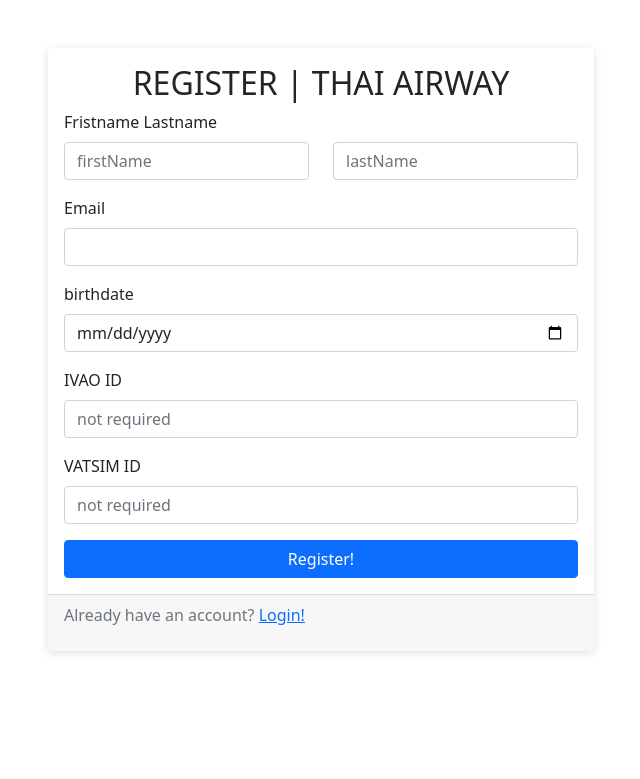
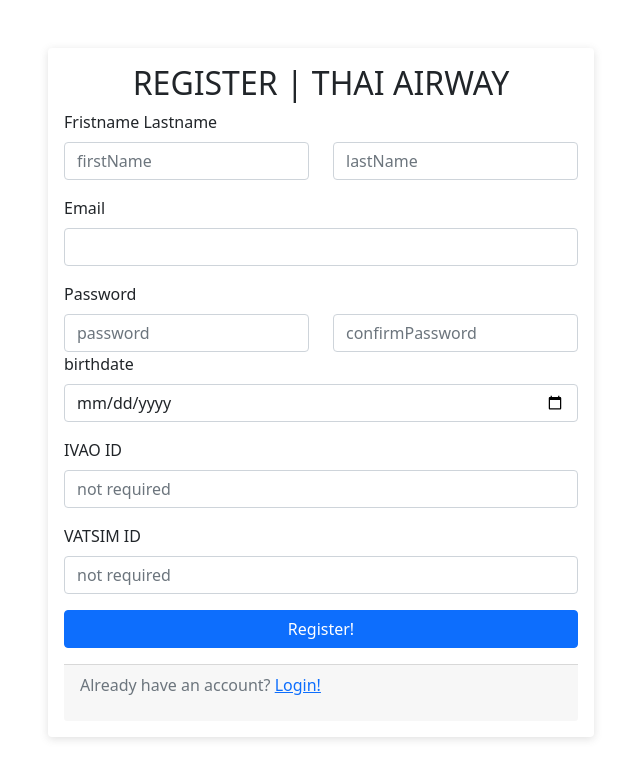
Before and after one commit to Itzallpa/avaition, a PHP site: page /page/auth/registration in a window 1280 px wide. Shown: the top 779 px of the page, without its empty margins (319-959 px from the left). Run offline with PHP 8.4, Linux system fonts and the light colour scheme; some libraries are stand-ins or nearby versions.

Commit message:
ระบบ reg, login เรียบร้อย

```diff
--- a/page/auth/js_jquery/register.js
+++ b/page/auth/js_jquery/register.js
@@ -12,8 +12,11 @@ $(document).ready(function () {
         var birthdate = $('[name=birthdate]').val();
         var ivaoId = $('[name=ivaoId]').val();
         var vatsimId = $('[name=vatsimId]').val();
+        var password = $('[name=password]').val();
+        var confirmPassword = $('[name=confirmPassword]').val();
 
-        if (firstName == "" || lastName == "" || email == "" || birthdate == "") {
+
+        if (firstName == "" || lastName == "" || email == "" || birthdate == "" || password == "" || confirmPassword == "") {
 
             Swal.fire({
                 icon: 'error',
@@ -25,6 +28,20 @@ $(document).ready(function () {
 
         }
 
+
+        if (password != confirmPassword) {
+
+                Swal.fire({
+                    icon: 'error',
+                    title: 'Oops...',
+                    text: 'Password and Confirm Password not match!',
+                })
+
+                return false;
+
+        }
+
+
         $.ajax({
             url: "check_register.php",
             method: "POST",
@@ -33,6 +50,7 @@ $(document).ready(function () {
                 lastName: lastName,
                 full_name: full_name,
                 email: email,
+                password: password,
                 birthdate: birthdate,
                 ivaoId: ivaoId,
                 vatsimId: vatsimId
@@ -50,16 +68,15 @@ $(document).ready(function () {
                             window.location.href = "login";
                         }
                     })
-                    console.log("TRUE",data);
 
 
                 } else {
 
-                    /*Swal.fire({
+                    Swal.fire({
                         icon: 'error',
                         title: 'Oops...',
                         text: 'Register Failed!',
-                    })*/
+                    })
 
                     if(data == "Email already exist"){
                         Swal.fire({
--- a/page/auth/registration.php
+++ b/page/auth/registration.php
@@ -48,6 +48,16 @@
                             <input type="email" class="form-control" id="email" name="email" require>
                         </div>
                         <div class="mb-3">
+                            <label for="password" class="form-label">Password</label>
+                            <div class="row">
+                            <div class="col">
+                                <input type="password" class="form-control" id="password" name="password" placeholder="password" required>
+                            </div>
+                            <div class="col">
+                                <input type="password" class="form-control" id="confirmPassword" name="confirmPassword" placeholder="confirmPassword" required>
+                            </div>
+                        </div>
+                        <div class="mb-3">
                             <label for="birthdate" class="form-label">birthdate</label>
                             <input type="date" class="form-control" id="birthdate" name="birthdate" required>
                         </div>
```
Also changed, not shown: page/auth/check_register.php (+10 -11 lines). Lines whose indentation alone changed are shown as unchanged.
